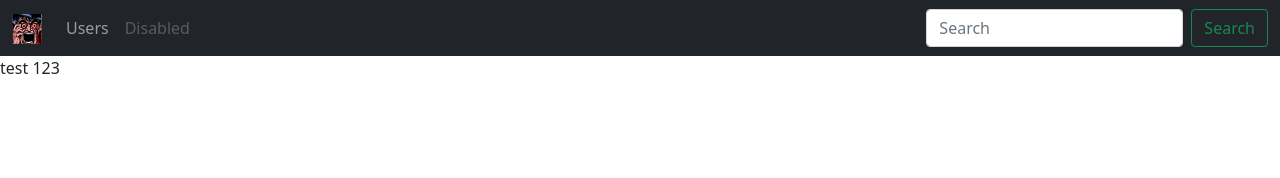
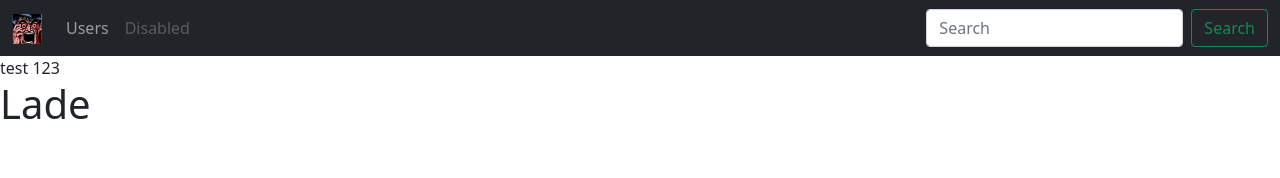
Before and after one commit to Deezmax/BusinessTrip, a React app in the folder business_trip-frontend/: page /users in a window 1280 px wide. Shown: the top 178 px of the page. Built offline with nearby package versions, Linux system fonts and the light colour scheme; no server answers.

Commit message:
Communication with expressJS backend

```diff
--- a/business_trip-frontend/configs/webpack/common.js
+++ b/business_trip-frontend/configs/webpack/common.js
@@ -1,9 +1,6 @@
 // shared config (dev and prod)
 const { resolve } = require('path');
 const HtmlWebpackPlugin = require('html-webpack-plugin');
-
-env = process.env.NODE_ENV;
-console.debug('Your current environment: ' + env);
 
 module.exports = {
   resolve: {
@@ -37,7 +34,7 @@ module.exports = {
   plugins: [
     new HtmlWebpackPlugin({
       template: 'index.html',
-    })
+    }),
   ],
   externals: {},
   performance: {
--- a/business_trip-frontend/configs/webpack/dev.js
+++ b/business_trip-frontend/configs/webpack/dev.js
@@ -4,8 +4,10 @@ const webpack = require('webpack');
 const commonConfig = require('./common');
 const DotenvWebpackPlugin = require('dotenv-webpack');
 
+const env = 'development';
+
 module.exports = merge(commonConfig, {
-  mode: 'development',
+  mode: env,
   entry: [
     'react-hot-loader/patch', // activate HMR for React
     'webpack-dev-server/client?http://localhost:3000', // bundle the client for webpack-dev-server and connect to the provided endpoint
@@ -22,7 +24,7 @@ module.exports = merge(commonConfig, {
   plugins: [
     new webpack.HotModuleReplacementPlugin(),
     new DotenvWebpackPlugin({
-      path: './development.env',
+      path: './' + env + '.env',
       safe: false,
       silent: false,
       allowEmptyValues: true,
--- a/business_trip-frontend/package.json
+++ b/business_trip-frontend/package.json
@@ -4,7 +4,7 @@
   "description": "",
   "main": "index.js",
   "scripts": {
-    "start": "webpack serve --mode development --config=configs/webpack/dev.js ",
+    "start": "webpack serve --mode development --env development --config=configs/webpack/dev.js ",
     "start:prod": "webpack serve --port 3000 --mode production",
     "build": "npm run clean-dist && webpack --mode development",
     "build:prod": "webpack --mode production",
@@ -19,7 +19,8 @@
     "react": "^17.0.2",
     "react-dom": "^17.0.2",
     "react-router": "^5.2.0",
-    "react-router-dom": "^5.2.0"
+    "react-router-dom": "^5.2.0",
+    "regenerator-runtime": "^0.13.7"
   },
   "devDependencies": {
     "@babel/core": "^7.14.6",
--- a/business_trip-frontend/src/app/Users/Users.tsx
+++ b/business_trip-frontend/src/app/Users/Users.tsx
@@ -1,13 +1,23 @@
-import React from 'react';
+import React, { useEffect } from 'react';
 import { match, useRouteMatch, withRouter } from 'react-router-dom';
 import { saveCurrentPath } from '../../utils/history';
+import { retrieve, useAsyncHook } from '../../service/BaseRest';
 
 export function Users(props: any) {
   saveCurrentPath(props.location);
   const { path } = useRouteMatch() as match;
+  const [data, loading] = useAsyncHook();
+
+  // let data: any = null;
+
+  // useEffect(() => {
+  //   data = await retrieve();
+  // });
+
   return (
     <React.Fragment>
       <div>test 123</div>
+      <div>{loading ? <h1>Lade</h1> : <h1>{data}</h1>}</div>
     </React.Fragment>
   );
 }
--- a/business_trip-frontend/src/index.tsx
+++ b/business_trip-frontend/src/index.tsx
@@ -1,4 +1,6 @@
+// eslint-disable-next-line no-unused-vars
 import dotenv from 'dotenv';
+import 'regenerator-runtime/runtime.js';
 import * as React from 'react';
 import { render } from 'react-dom';
 import App from './app/App';
--- /dev/null
+++ b/business_trip-frontend/src/service/BaseRest.tsx
@@ -0,0 +1,44 @@
+import { useEffect, useState } from 'react';
+import { BASE_URI } from '../utils/commons/config';
+import { requestOptions } from '../utils/secruity/baseRest';
+
+export async function retrieve() {
+  await fetch(`${BASE_URI}api`, requestOptions)
+    .then(async (res) => {
+      if (!res.ok) {
+        // return Promise.reject(res.statusText);
+        return null;
+      }
+
+      const data = await res.json();
+      console.log(data);
+      return data;
+    })
+    .catch((err) => {
+      console.error(err);
+    });
+}
+
+export function useAsyncHook() {
+  const [data, setData] = useState([null]);
+  const [loading, setLoading] = useState(false);
+
+  async function fetchAPI() {
+    try {
+      setLoading(true);
+
+      const response = await fetch(`${BASE_URI}api`, requestOptions);
+      const json = await response.json();
+      setData(json);
+      return data;
+    } catch (err) {
+      console.error(err);
+    }
+  }
+
+  useEffect(() => {
+    fetchAPI();
+  }, []);
+
+  return [data, loading];
+}
--- /dev/null
+++ b/business_trip-frontend/src/utils/commons/config.ts
@@ -0,0 +1,3 @@
+// BASE SETTINGS
+
+export const BASE_URI = `${process.env.BASE_URL}:${process.env.BASE_PORT}/`;
--- /dev/null
+++ b/business_trip-frontend/src/utils/secruity/baseRest.ts
@@ -0,0 +1,9 @@
+const header = {
+  'Content-Type': 'application/json',
+  // eslint-disable-next-line prettier/prettier
+  Accept: 'application/json,application/xhtml+xml,application/xml,text/html',
+};
+
+export const requestOptions = {
+  headers: new Headers(header),
+};
```
Also changed, not shown: 2 other files (tests, documents, lock files or other folders).
